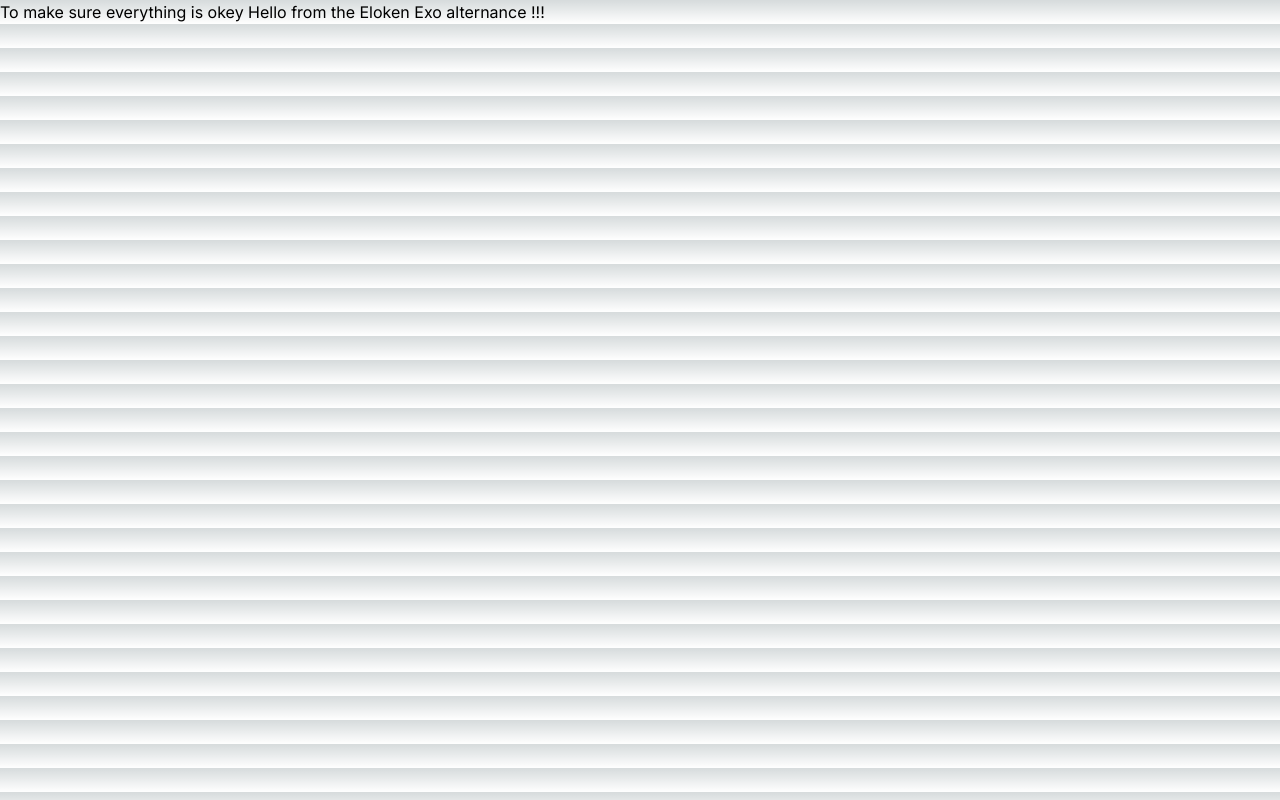
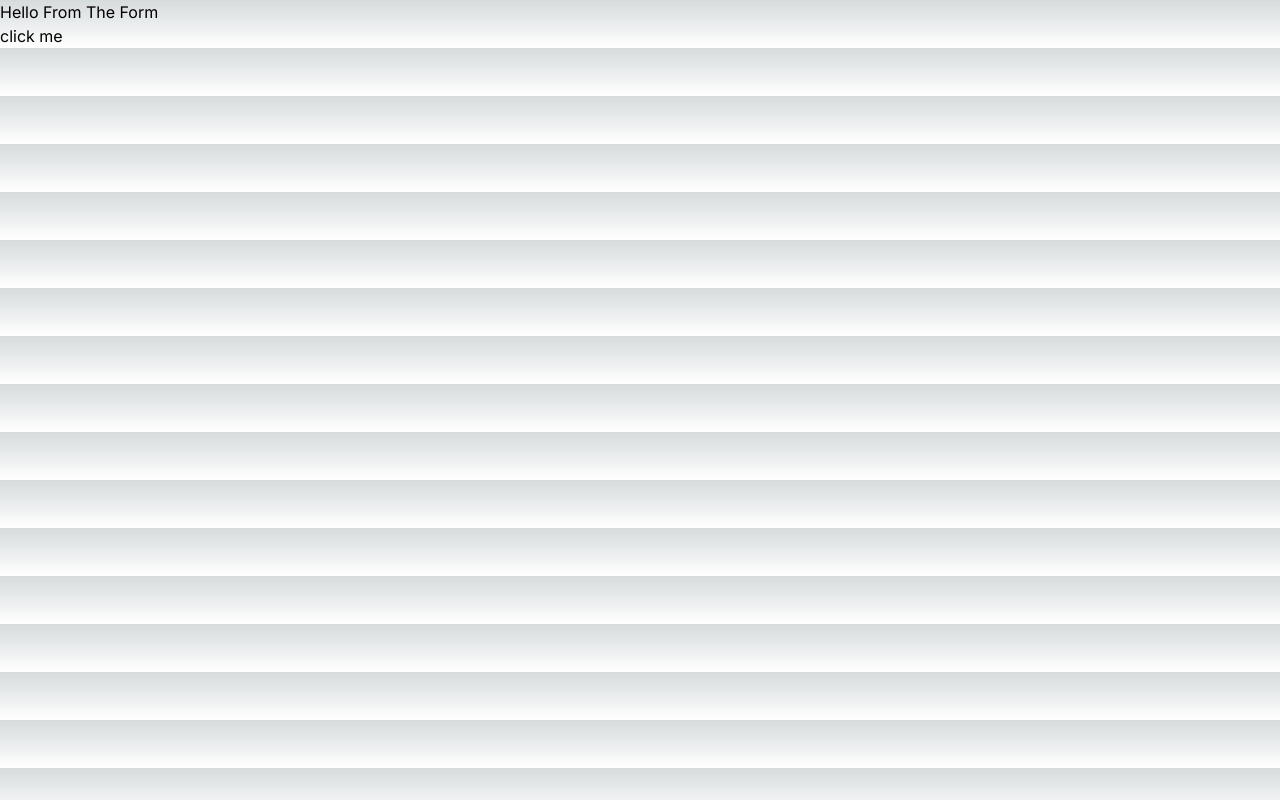
Before and after one commit to achrafaitmbarek/eloken-exo, a Next.js app: page / in a window 1280 px wide. Built offline with nearby package versions, Linux system fonts and the light colour scheme.

Commit message:
repo problem fixed

```diff
--- /dev/null
+++ b/src/app/components/Form.jsx
@@ -0,0 +1,14 @@
+'use client';
+import React from "react";
+
+
+const Form = () => {
+  return (
+    <>
+      <div>Hello From The Form</div>
+      <button onClick={()=>{console.log('helllo mtf i am working')}}>click me </button>
+    </>
+  );
+};
+
+export default Form;
--- a/src/app/page.js
+++ b/src/app/page.js
@@ -1,7 +1,8 @@
 import Image from 'next/image'
+import Form from './components/Form'
 
 export default function Home() {
   return (
-    <h1> To make sure everything is okey Hello from the Eloken Exo alternance !!!</h1>
-  )
+    <Form/>
+    )
 }
```
